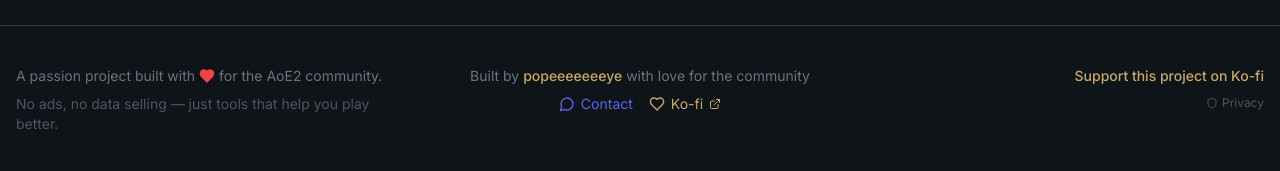
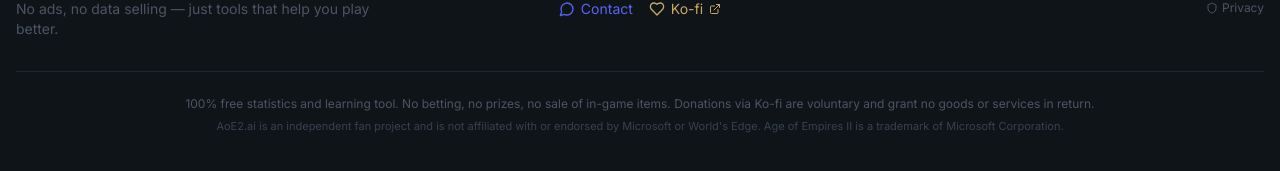
Before and after one commit to Poppeyye/aoe2ai, a Next.js app: page /en/replay in a window 1280 px wide. Shown: the part 626-797 px from the top of the page. Built offline with nearby package versions, Linux system fonts and the light colour scheme; no server answers.

Commit message:
feat: add non-affiliation and free-tool notices to footer
Adds Microsoft/World's Edge non-affiliation disclaimer and an explicit
"no betting, no prizes, no item sales, voluntary donations" notice in
both locales, to reduce misclassification risk in payment-provider
compliance scans (Stripe/Ko-fi).

```diff
--- a/src/components/layout/Footer.tsx
+++ b/src/components/layout/Footer.tsx
@@ -76,6 +76,11 @@ export default function Footer() {
             </div>
           </div>
         </div>
+
+        <div className="mt-8 pt-6 border-t border-aoe-border/50 text-center space-y-1.5">
+          <p className="text-xs text-gray-600">{d.free_notice}</p>
+          <p className="text-[11px] text-gray-700">{d.disclaimer}</p>
+        </div>
       </div>
     </footer>
   );
--- a/src/i18n/dictionaries/en.json
+++ b/src/i18n/dictionaries/en.json
@@ -22,7 +22,9 @@
     "support": "Support this project on Ko-fi",
     "built_by": "Built by",
     "with_love": "with love for the community",
-    "contact": "Contact"
+    "contact": "Contact",
+    "disclaimer": "AoE2.ai is an independent fan project and is not affiliated with or endorsed by Microsoft or World's Edge. Age of Empires II is a trademark of Microsoft Corporation.",
+    "free_notice": "100% free statistics and learning tool. No betting, no prizes, no sale of in-game items. Donations via Ko-fi are voluntary and grant no goods or services in return."
   },
   "home": {
     "hero_pre": "Your",
--- a/src/i18n/dictionaries/es.json
+++ b/src/i18n/dictionaries/es.json
@@ -22,7 +22,9 @@
     "support": "Apoya este proyecto en Ko-fi",
     "built_by": "Creado por",
     "with_love": "con amor para la comunidad",
-    "contact": "Contacto"
+    "contact": "Contacto",
+    "disclaimer": "AoE2.ai es un proyecto independiente hecho por fans y no está afiliado ni respaldado por Microsoft ni World's Edge. Age of Empires II es una marca de Microsoft Corporation.",
+    "free_notice": "Herramienta de estadísticas y aprendizaje 100% gratuita. Sin apuestas, sin premios, sin venta de objetos del juego. Las donaciones vía Ko-fi son voluntarias y no otorgan bienes ni servicios a cambio."
   },
   "home": {
     "hero_pre": "Tu",
```
